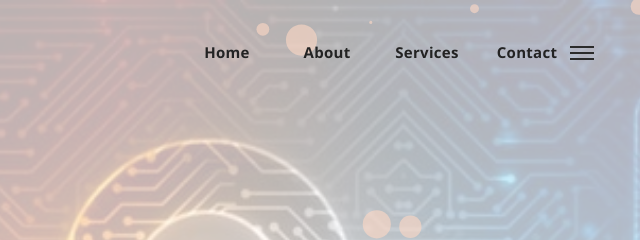
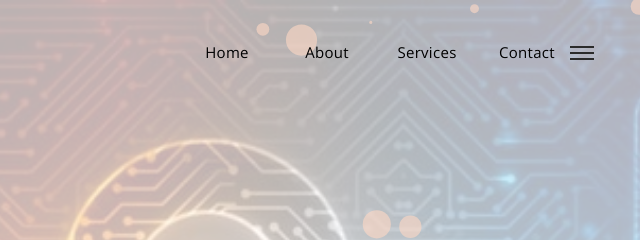
Before and after one commit to bobinkurian/sampletemplate, a plain HTML site: page index7.html in a window 1280 px wide. Shown: the top 240 px of the page, 640-1280 px from the left. Drawn offline with nearby package versions, Linux system fonts and the light colour scheme; files whose address does not match are found by name.

Commit message:
files update with changes

```diff
--- a/index7.html
+++ b/index7.html
@@ -289,11 +289,7 @@ url(//wexim.acrothemes.com/studio/wp-content/uploads/sites/12/2019/07/KFOlCnqEu9
 				<div class="elementor-element elementor-element-87a723f elementor-widget elementor-widget-wexim-heading" data-id="87a723f" data-element_type="widget" data-widget_type="wexim-heading.default">
 				<div class="elementor-widget-container">
 					<div class="heading-text">
-
 						<h2>About Us</h2>
-
-
-
 					</div>
 				</div>
 				</div>
@@ -530,11 +526,7 @@ Depending on the gaps identified, cybods provides recommendation to update exist
 					<div class="elementor-element elementor-element-353aa9b elementor-widget elementor-widget-wexim-heading" data-id="353aa9b" data-element_type="widget" data-widget_type="wexim-heading.default">
 				<div class="elementor-widget-container">
 					<div class="heading-text">
-
 						<h2 >Let's Get In Touch</h2>
-
-
-
 					</div>
 				</div>
 				</div>
@@ -795,7 +787,7 @@ particlesJS("particles-js", {
 
 <style>
 #main-menu a {
-	font-weight : 700;
+	color:#000;
 }
 </style>
 
```
Lines whose indentation alone changed are shown as unchanged.
